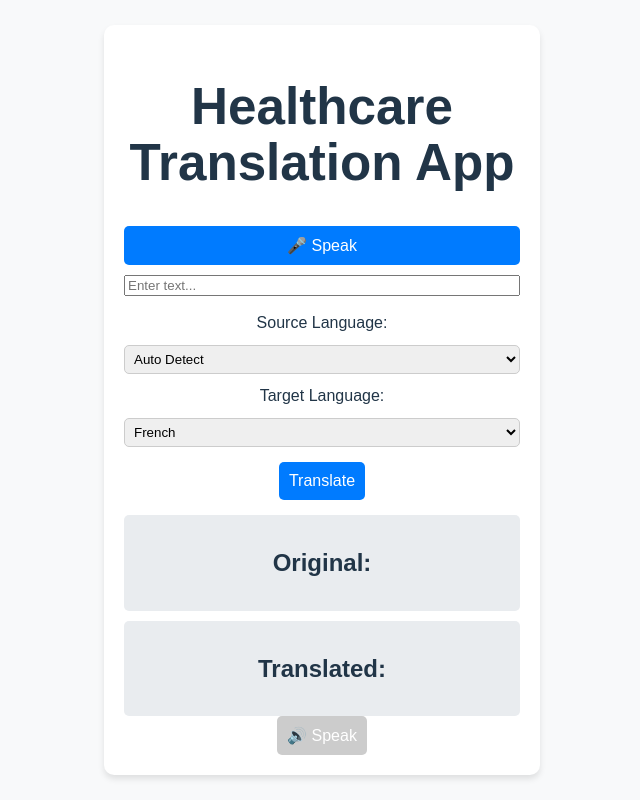
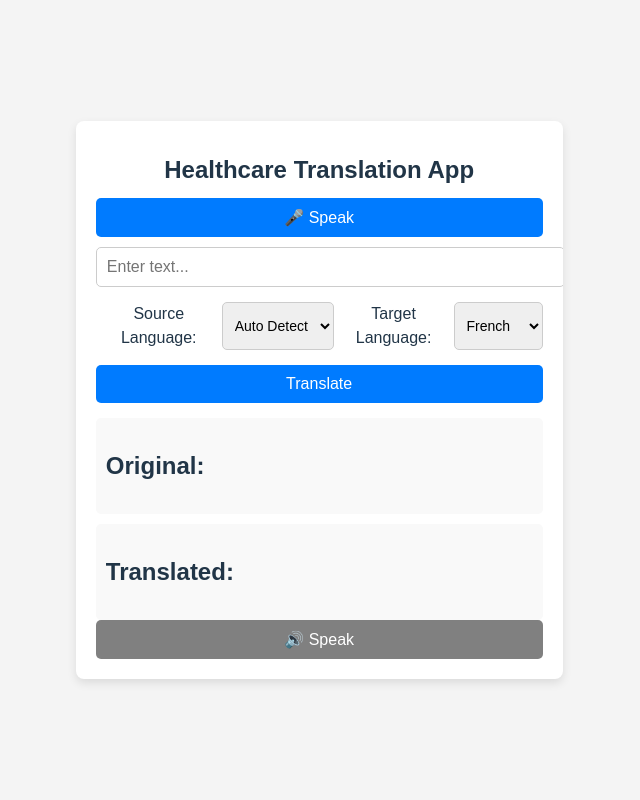
Before and after one commit to vaderclarity/frontend, a React (Vite) app: page / in a window 1280 px wide. Shown: the whole page, without its empty margins (316-956 px from the left). Built offline with nearby package versions, Linux system fonts and the light colour scheme.

Commit message:
Update App.css

```diff
--- a/src/App.css
+++ b/src/App.css
@@ -1,24 +1,34 @@
+/* General Styles */
 body {
     font-family: Arial, sans-serif;
     margin: 0;
     padding: 0;
+    background-color: #f4f4f4;
     display: flex;
     justify-content: center;
     align-items: center;
-  height: 100vh;
-  background-color: #f8f9fa;
+    min-height: 100vh;
 }
 
+/* Container */
 .container {
     width: 90%;
-  max-width: 400px;
+    max-width: 500px;
     background: white;
     padding: 20px;
-  border-radius: 10px;
-  box-shadow: 0px 4px 6px rgba(0, 0, 0, 0.1);
+    border-radius: 8px;
+    box-shadow: 0 4px 10px rgba(0, 0, 0, 0.1);
     text-align: center;
+    overflow: hidden; /* Prevents any overflow */
 }
 
+/* Heading */
+h1 {
+    font-size: 24px;
+    margin-bottom: 15px;
+}
+
+/* Controls (Input + Buttons) */
 .controls {
     display: flex;
     flex-direction: column;
@@ -26,32 +36,50 @@ body {
     margin-bottom: 15px;
 }
 
-button {
-  background-color: #007bff;
-  color: white;
-  border: none;
+input {
     padding: 10px;
+    font-size: 16px;
+    width: 100%;
+    border: 1px solid #ccc;
     border-radius: 5px;
-  cursor: pointer;
 }
 
-button:disabled {
-  background-color: #cccccc;
-}
-
+/* Language Selection */
 .language-selection {
     display: flex;
-  flex-direction: column;
-  gap: 10px;
+    justify-content: space-between;
     margin-bottom: 15px;
 }
 
 select {
-  padding: 5px;
+    padding: 8px;
+    font-size: 14px;
+    border: 1px solid #ccc;
     border-radius: 5px;
-  border: 1px solid #ccc;
 }
 
+/* Buttons */
+button {
+    padding: 10px;
+    font-size: 16px;
+    background: #007bff;
+    color: white;
+    border: none;
+    border-radius: 5px;
+    cursor: pointer;
+    width: 100%;
+}
+
+button:disabled {
+    background: gray;
+    cursor: not-allowed;
+}
+
+button:hover {
+    background: #0056b3;
+}
+
+/* Transcript Display */
 .transcript-container {
     display: flex;
     flex-direction: column;
@@ -60,7 +88,28 @@ select {
 }
 
 .transcript {
-  background-color: #e9ecef;
+    background: #f9f9f9;
     padding: 10px;
     border-radius: 5px;
+    text-align: left;
 }
+
+/* Responsive Design */
+@media (max-width: 600px) {
+    .container {
+        width: 95%;
+    }
+
+    h1 {
+        font-size: 20px;
+    }
+
+    button {
+        font-size: 14px;
+        padding: 8px;
+    }
+
+    select, input {
+        font-size: 14px;
+    }
+}
```
Lines whose indentation alone changed are shown as unchanged.
